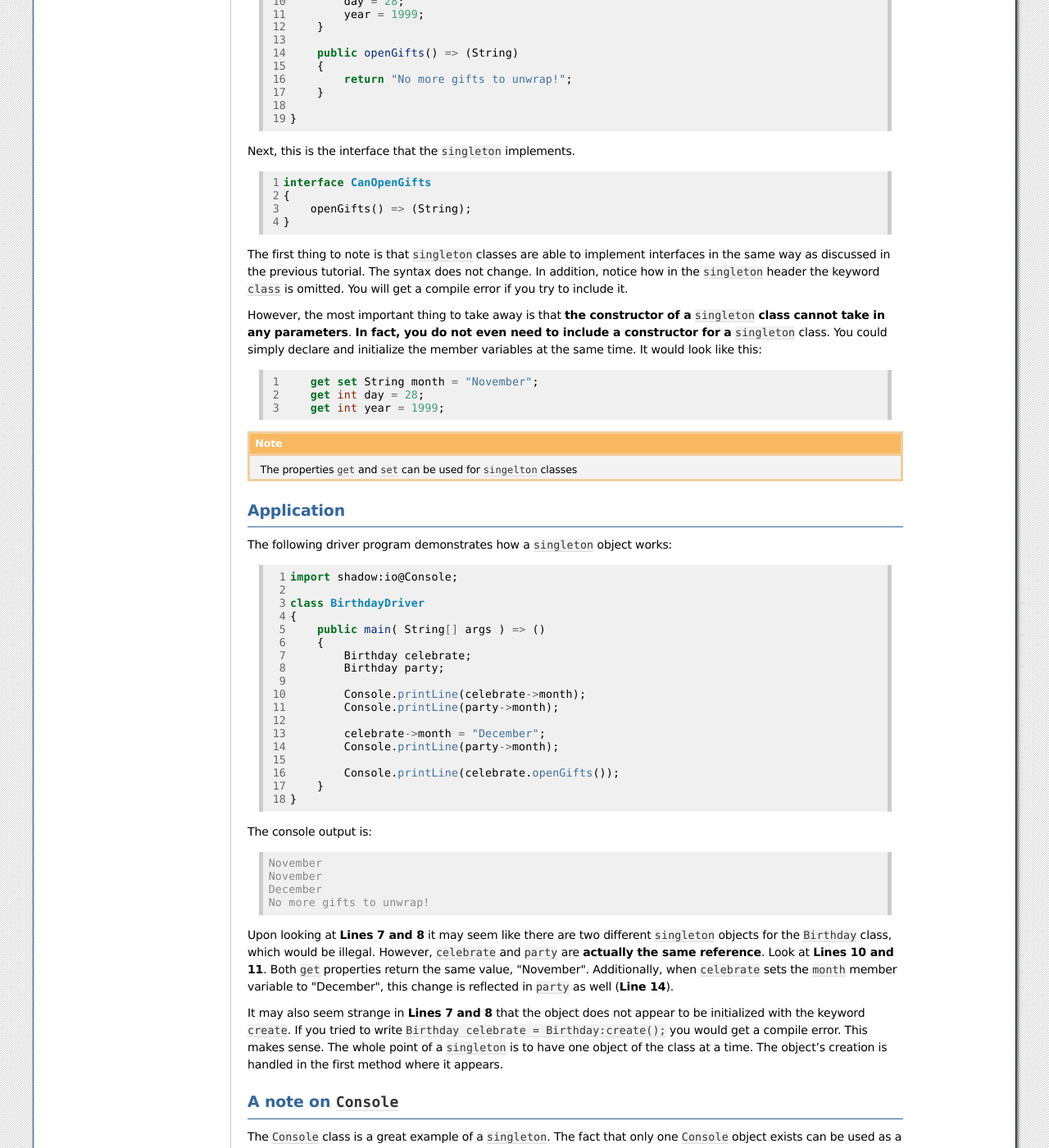
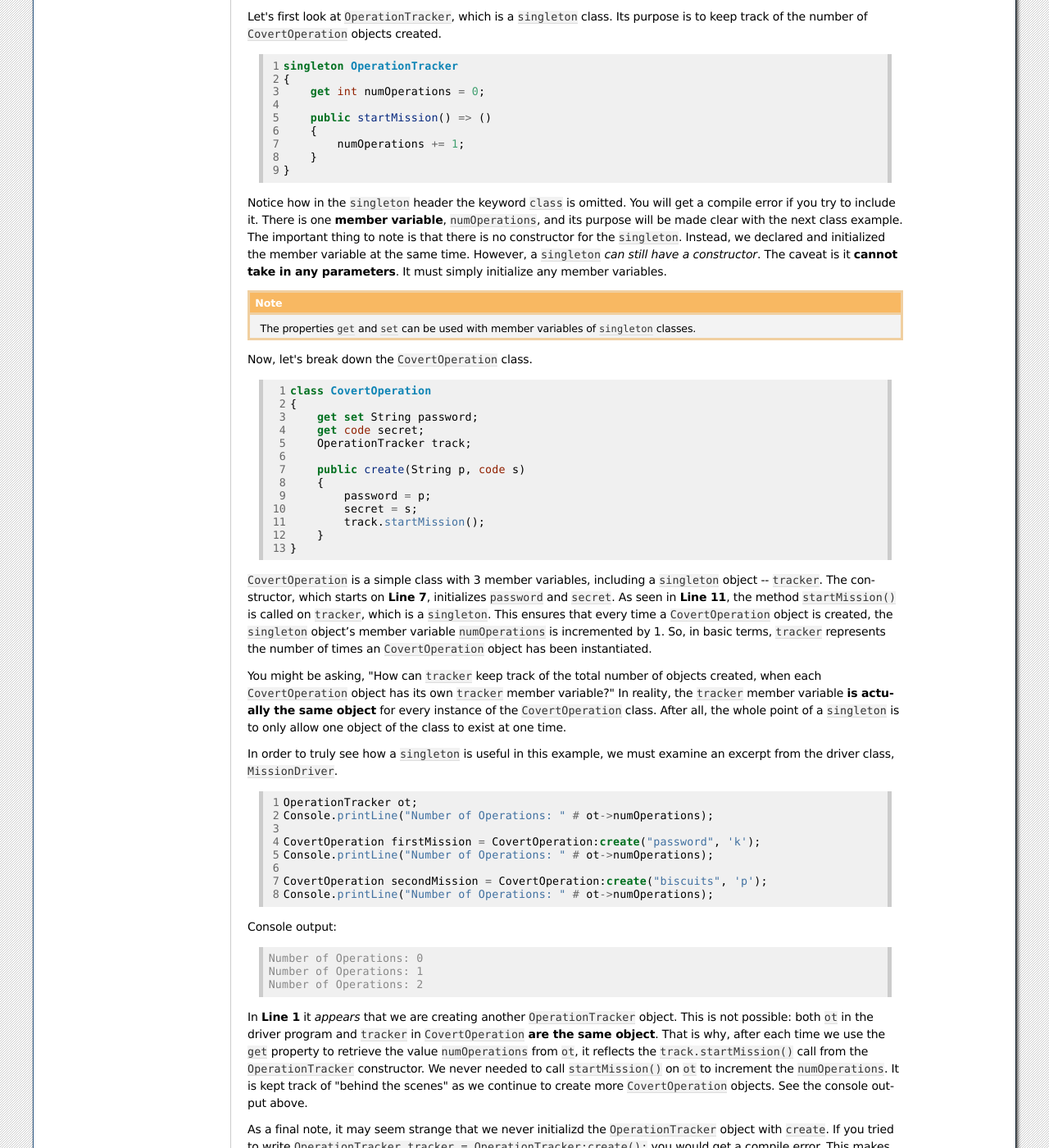
Before and after one commit to olivia-mauger/tutorials, a Sphinx documentation site: the page built from docs/source/singletons.rst, in a window 1280 px wide and 1400 px high, scrolled down 454 px. Shown: the whole window at 82% size. Built offline with Sphinx 7.4.7, drawn with Linux system fonts in a browser that asks for light colours; some of the changed text lies outside the part shown.

Commit message:
Fixed singletons.rst
Re-did the singleton example and explanation

```diff
--- a/docs/source/arrays.rst
+++ b/docs/source/arrays.rst
@@ -176,7 +176,7 @@ The expression ``copy(a)``  in **Line 1** is the proper syntax used in order to
 
 
 ``subarray()``
-^^^^^^^^^^^^
+^^^^^^^^^^^^^^
 
 The ``subarray()`` method works in much the same way as copy, except that it allows you to copy a *part* of the array by using a range of indices. The parameters of the method are the ``start`` **index** from where you want to copy, and the ``stop`` **index**, which copies everything up to but not including this index. The result must be stored in an array of compatible type.
 
--- a/docs/source/singletons.rst
+++ b/docs/source/singletons.rst
@@ -1,100 +1,90 @@
 Singletons
 ----------
 
-In other programming languages, when a method or a variable is marked as ``static``, it means that the method or variable is shared between all instances of a class. It does not "belong" to an individual object. However, in **Shadow** ``static`` does not exist. Instead, we are able to create a specific type of class called ``singleton``. In a broad sense, defining a  ``singleton`` class means that **only one object of that class can exist at one time,** per thread. How does this work? Take a look at the example below.
+In other programming languages, when a method or a variable is marked as ``static``, it means that the method or variable is shared between all instances of a class. It does not "belong" to an individual object. However, in **Shadow** ``static`` does not exist. Instead, we are able to create a specific type of class called ``singleton``. In a broad sense, defining a  ``singleton`` class means that **only one object of that class can exist at one time,** per thread. For example, if your program has 5 threads, only one copy of the object is allowed to exist in each.
+
+Although creating a ``singleton`` class can be helpful, it should not be used too often. Some popular applications of ``singleton`` would be to either log data (e.g. logging patient info in a doctor’s office database), or to keep track of the number of times a particular object is created. Overall, the goal is put a lot of information **into** the ``singleton`` (like with a logger), as opposed to taking information out of it.
+
+How does this work? Take a look at the example below. The ``singleton`` object keeps track of the number of times a ``CovertOperation`` object is created.
+
 
 Example
 ^^^^^^^
+There are three classes that make up this example: ``CovertOperation``, ``OperationTracker`` (``singleton``), and ``MissionDriver``.
 
-Let's say I wanted to write a ``singelton`` class representing my birthday. See below.
+Let's first look at ``OperationTracker``, which is a ``singleton`` class. Its purpose is to keep track of the number of ``CovertOperation`` objects created.
 
 .. code-block:: shadow
     :linenos:
 
-    singleton Birthday is CanOpenGifts
+    singleton OperationTracker
     {
-        get set String month;
-	get int day;
-	get int year;
+        get int numOperations = 0;
 
-        public create()
-	{
-	    month = "November";
-	    day = 28;
-	    year = 1999;
-	}
-
-	public openGifts() => (String)
-	{
-	    return "No more gifts to unwrap!";
-	}
-
+        public startMission() => ()
+        {
+            numOperations += 1;
+        }
     }
 
-Next, this is the interface that the ``singleton`` implements.
+
+Notice how in the ``singleton`` header the keyword ``class`` is omitted. You will get a compile error if you try to include it. There is one **member variable**, ``numOperations``, and its purpose will be made clear with the next class example. The important thing to note is that there is no constructor for the ``singleton``. Instead, we declared and initialized the member variable at the same time. However, a ``singleton`` *can still have a constructor*. The caveat is it **cannot take in any parameters**. It must simply initialize any member variables.
+
+.. note:: The properties ``get`` and ``set`` can be used with member variables of ``singleton`` classes.
+
+
+Now, let's break down the ``CovertOperation`` class.
 
 .. code-block:: shadow
     :linenos:
 
-    interface CanOpenGifts
+    class CovertOperation
     {
-        openGifts() => (String);
+        get set String password;
+	get code secret;
+	OperationTracker track;
+
+	public create(String p, code s)
+	{
+	    password = p;
+	    secret = s;
+            track.startMission();
+	}
     }
 
 
-The first thing to note is that ``singleton`` classes are able to implement interfaces in the same way as discussed in the previous tutorial. The syntax does not change. In addition, notice how in the ``singleton`` header the keyword ``class`` is omitted. You will get a compile error if you try to include it.
 
-However, the most important thing to take away is that **the constructor of a** ``singleton`` **class cannot take in any parameters**. **In fact, you do not even need to include a constructor for a** ``singleton`` class. You could simply declare and initialize the member variables at the same time. It would look like this:
+``CovertOperation`` is a simple class with 3 member variables, including a ``singleton`` object -- ``tracker``. The constructor, which starts on **Line 7**, initializes ``password`` and ``secret``. As seen in **Line 11**, the method ``startMission()`` is called on ``tracker``, which is a  ``singleton``.  This ensures that every time a ``CovertOperation`` object is created, the ``singleton`` object’s member variable ``numOperations`` is incremented by 1. So, in basic terms, ``tracker`` represents the number of times an ``CovertOperation`` object has been instantiated.
+
+You might be asking, "How can ``tracker`` keep track of the total number of objects created, when each ``CovertOperation`` object has its own ``tracker`` member variable?" In reality, the ``tracker`` member variable **is actually the same object** for every instance of the ``CovertOperation`` class. After all, the whole point of a ``singleton`` is to only allow one object of the class to exist at one time.
+
+In order to truly see how a ``singleton`` is useful in this example, we must examine an excerpt from the driver class, ``MissionDriver``.
 
 
 .. code-block:: shadow
     :linenos:
 
-        get set String month = "November";
-        get int day = 28;
-	get int year = 1999;
+    OperationTracker ot;
+    Console.printLine("Number of Operations: " # ot->numOperations);
 
-.. note:: The properties ``get`` and ``set`` can be used for ``singelton`` classes
+    CovertOperation firstMission = CovertOperation:create("password", 'k');
+    Console.printLine("Number of Operations: " # ot->numOperations);
 
-Application
-^^^^^^^^^^^
+    CovertOperation secondMission = CovertOperation:create("biscuits", 'p');
+    Console.printLine("Number of Operations: " # ot->numOperations);
 
-The following driver program demonstrates how a ``singleton`` object works:
-
-.. code-block:: shadow
-    :linenos:
-
-    import shadow:io@Console;
-
-    class BirthdayDriver
-    {
-        public main( String[] args ) => ()
-	{
-	    Birthday celebrate;
-	    Birthday party;
-
-	    Console.printLine(celebrate->month);
-	    Console.printLine(party->month);
-
-	    celebrate->month = "December";
-	    Console.printLine(party->month);
-
-	    Console.printLine(celebrate.openGifts());
-	}
-    }
-
-The console output is:
+Console output:
 
 .. code-block:: console
 
-    November
-    November
-    December
-    No more gifts to unwrap!
+    Number of Operations: 0
+    Number of Operations: 1
+    Number of Operations: 2
 
-Upon looking at **Lines 7 and 8**  it may seem like there are two different ``singleton`` objects for the ``Birthday`` class, which would be illegal. However, ``celebrate`` and ``party`` are **actually the same reference**. Look at **Lines 10 and 11**. Both ``get`` properties return the same value, "November". Additionally, when ``celebrate`` sets the ``month`` member variable to "December", this change is reflected in ``party`` as well (**Line 14**).
+In **Line 1** it *appears* that we are creating another ``OperationTracker`` object. This is not possible: both ``ot`` in the driver program and ``tracker`` in ``CovertOperation`` **are the same object**. That is why, after each time we use the ``get`` property to retrieve the value ``numOperations`` from ``ot``, it reflects the ``track.startMission()`` call from the ``OperationTracker`` constructor.  We never needed to call ``startMission()`` on ``ot`` to increment the ``numOperations``. It is kept track of "behind the scenes" as we continue to create more ``CovertOperation`` objects. See the console output above.
 
-It may also seem strange in **Lines 7 and 8** that the object does not appear to be initialized with the keyword ``create``. If you tried to write ``Birthday celebrate = Birthday:create();`` you would get a compile error. This makes sense. The whole point of a ``singleton`` is to have one object of the class at a time. The object’s creation is handled in the first method where it appears.
+As a final note, it may seem strange that we never initializd the ``OperationTracker`` object with ``create``. If you tried to write ``OperationTracker tracker = OperationTracker:create();`` you would get a compile error. This makes sense. Again, the whole point of a ``singleton`` is to have one object of the class at a time. The object’s creation is handled in the first method where it appears.
+
 
 A note on ``Console``
 ^^^^^^^^^^^^^^^^^^^^^
@@ -108,3 +98,13 @@ The ``Console`` class is a great example of a ``singleton``.  The fact that only
     out.printLine("Bring rap justice!");
     Console screen; // still the same object
     screen.printLine("Shut 'em down!");
+
+
+Other Features
+^^^^^^^^^^^^^^
+
+As a wrap-up, there are 2 final noteworthy features of ``singleton``.
+
+For one, it is legal to store a ``singleton`` in a regular object. For example, this would compile: ``Object o = ot;`` (where ``ot`` is a ``singleton`` from the above examples). It is important to keep in mind that ``o`` will not "behave" like a regular object.
+
+Lastly, a ``singleton`` class **can** implement an interface. The syntax is the same.
```
